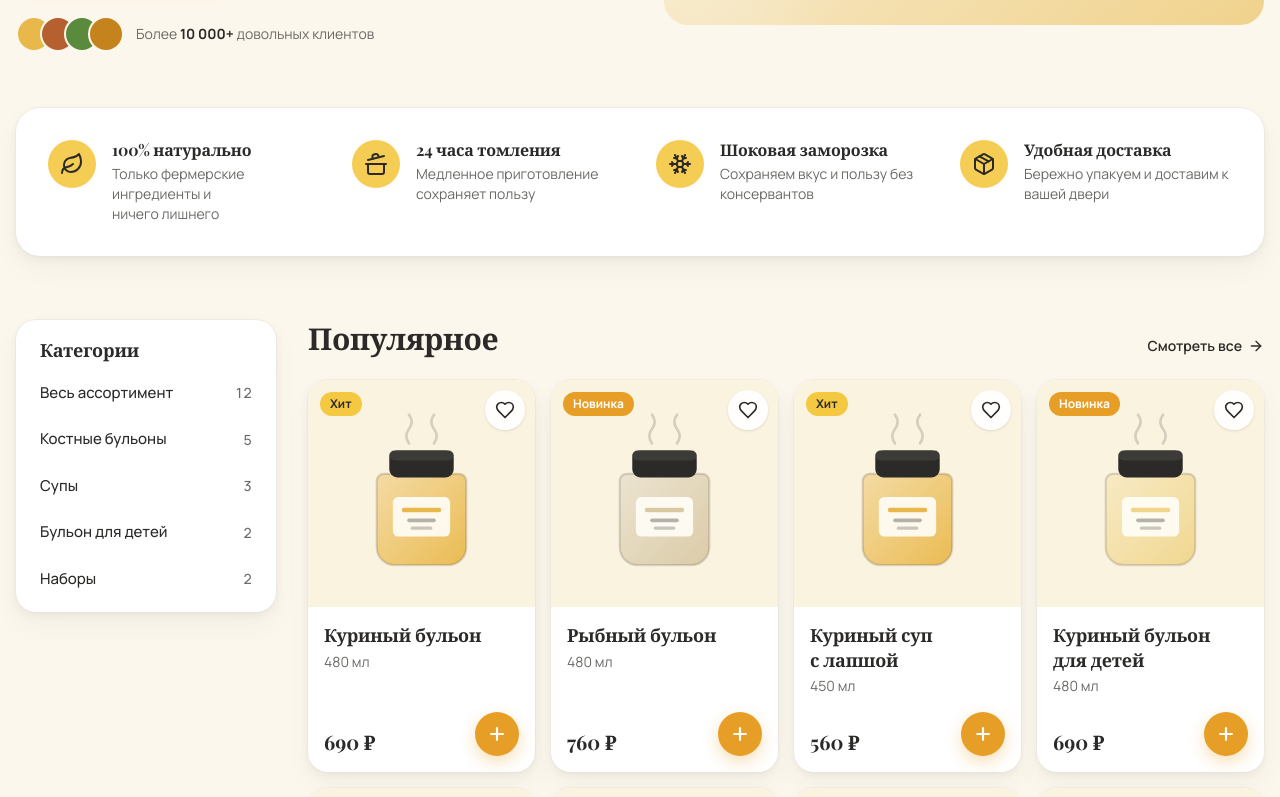
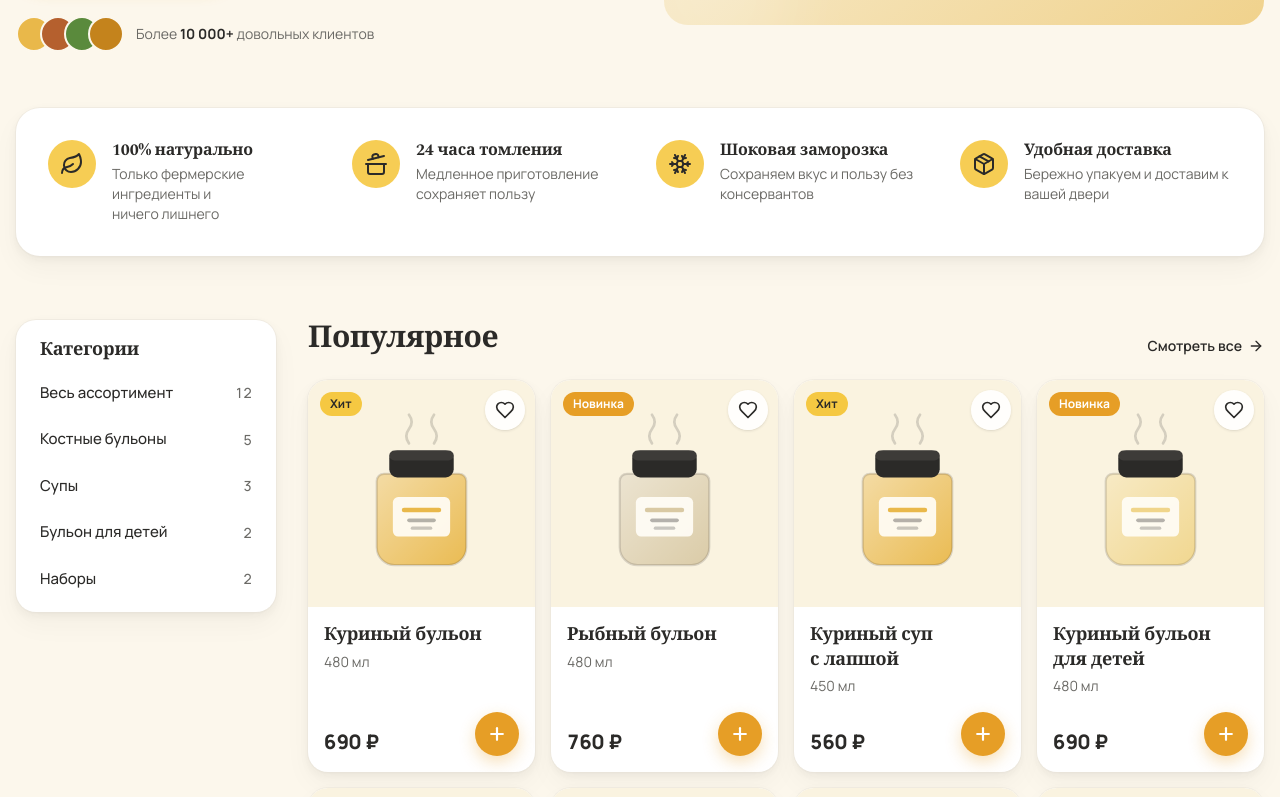
Before and after one commit to mamheg/BoneBoullion, a React (Vite) app: page / in a window 1280 px wide. Shown: the part 604-1401 px from the top of the page. Built offline with nearby package versions, Linux system fonts and the light colour scheme.

Commit message:
feat(type): swap Playfair->Spectral serif, move prices to Manrope tabular (U2)

```diff
--- a/package.json
+++ b/package.json
@@ -11,7 +11,7 @@
   },
   "dependencies": {
     "@fontsource/manrope": "^5.1.0",
-    "@fontsource/playfair-display": "^5.1.0",
+    "@fontsource/spectral": "^5.2.8",
     "@tanstack/react-query": "^5.62.0",
     "framer-motion": "^12.0.0",
     "lucide-react": "^0.468.0",
--- a/src/components/cart/CartLineItem.tsx
+++ b/src/components/cart/CartLineItem.tsx
@@ -52,7 +52,7 @@ export function CartLineItem({
             onChange={(n) => setQuantity(product.id, n)}
             size="sm"
           />
-          <span className="font-display font-bold tnum">{formatPrice(lineTotal)}</span>
+          <span className="font-sans font-extrabold tnum">{formatPrice(lineTotal)}</span>
         </div>
       </div>
     </div>
--- a/src/components/cart/CartSummary.tsx
+++ b/src/components/cart/CartSummary.tsx
@@ -23,7 +23,7 @@ export function CartSummary({
       </div>
       <div className="flex justify-between border-t border-line pt-2.5 text-base">
         <dt className="font-display font-bold">Итого</dt>
-        <dd className="font-display text-lg font-bold text-ink tnum">
+        <dd className="font-sans text-lg font-extrabold text-ink tnum">
           {formatPrice(total)}
         </dd>
       </div>
--- a/src/components/catalog/ProductCard.tsx
+++ b/src/components/catalog/ProductCard.tsx
@@ -65,7 +65,7 @@ export function ProductCard({ product }: { product: Product }) {
                 {formatPrice(product.oldPrice)}
               </span>
             )}
-            <span className="font-display text-xl font-bold text-ink tnum">
+            <span className="font-sans text-xl font-extrabold text-ink tnum">
               {formatPrice(product.price)}
             </span>
           </div>
--- a/src/pages/ProductPage.tsx
+++ b/src/pages/ProductPage.tsx
@@ -84,7 +84,7 @@ export function ProductPage() {
                 {formatPrice(product.oldPrice)}
               </span>
             )}
-            <span className="font-display text-3xl font-bold text-ink tnum">
+            <span className="font-sans text-3xl font-extrabold text-ink tnum">
               {formatPrice(product.price)}
             </span>
           </div>
--- a/src/styles/index.css
+++ b/src/styles/index.css
@@ -26,8 +26,10 @@
   --color-danger: #c0492f;
 
   /* Typography */
-  --font-display: 'Playfair Display', ui-serif, Georgia, serif;
+  --font-display: 'Spectral', ui-serif, Georgia, serif;
   --font-sans: 'Manrope', ui-sans-serif, system-ui, sans-serif;
+  /* Prices/numbers use the sans with tabular figures (not the serif) */
+  --font-price: 'Manrope', ui-sans-serif, system-ui, sans-serif;
 
   /* Radii */
   --radius-card: 20px;
```
Also changed, not shown: src/main.tsx (+4 -4 lines), 1 other file (tests, documents, lock files or other folders).
